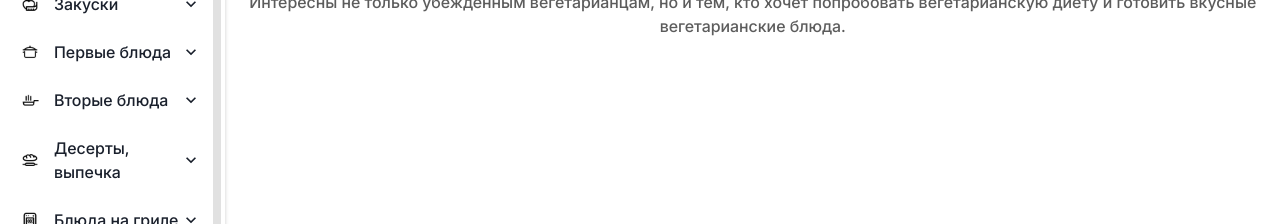
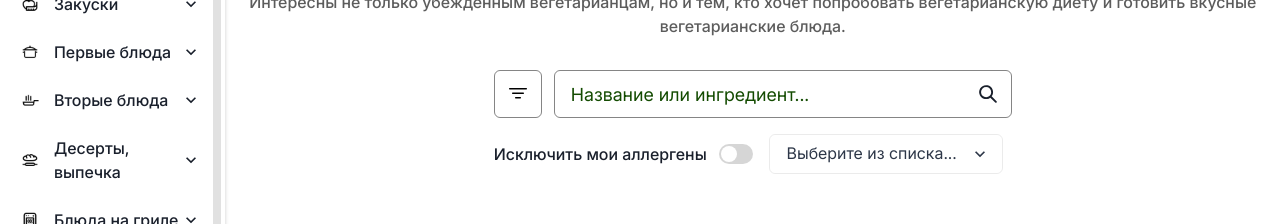
Before and after one commit to ClevertecFrontendLab/joelans, a React (Vite) app: page / in a window 1280 px wide. Shown: the part 434-658 px from the top of the page. Built offline with nearby package versions, Linux system fonts and the light colour scheme.

Commit message:
feat(content): add search bar component

```diff
--- a/src/app/App.tsx
+++ b/src/app/App.tsx
@@ -1,6 +1,6 @@
 import './App.css';
 
-import { ChakraProvider, Flex } from '@chakra-ui/react';
+import { ChakraProvider, extendTheme, Flex } from '@chakra-ui/react';
 
 import Content from '../components/Content';
 import Header from '../components/Header';
@@ -179,8 +179,33 @@ const menuCategories = [
     },
 ];
 
+const theme = extendTheme({
+    components: {
+        Switch: {
+            baseStyle: {
+                track: {
+                    width: '34px',
+                    height: '20px',
+                    padding: '0',
+                    bg: '#00000029',
+                    _checked: {
+                        bg: '#03b24fdb',
+                    },
+                },
+                thumb: {
+                    position: 'absolute',
+                    width: '16px',
+                    height: '16px',
+                    top: '2px',
+                    left: '2px',
+                },
+            },
+        },
+    },
+});
+
 const App = () => (
-    <ChakraProvider>
+    <ChakraProvider theme={theme}>
         <Header />
         <Flex>
             <Menu categories={menuCategories} />
--- a/src/components/Content.tsx
+++ b/src/components/Content.tsx
@@ -1,14 +1,16 @@
-import { Box } from '@chakra-ui/react';
+import { Flex } from '@chakra-ui/react';
 
 import PageTitle from './PageTitle';
+import SearchBar from './SearchBar';
 
 const Content = () => (
-    <Box margin='0 auto'>
+    <Flex margin='0 auto' align='center' direction='column'>
         <PageTitle
             title='Веганская кухня'
             description='Интересны не только убеждённым вегетарианцам, но и тем, кто хочет  попробовать вегетарианскую диету и готовить вкусные  вегетарианские блюда.'
         />
-    </Box>
+        <SearchBar />
+    </Flex>
 );
 
 export default Content;
--- /dev/null
+++ b/src/components/SearchBar.tsx
@@ -0,0 +1,118 @@
+import { ChevronDownIcon, SearchIcon } from '@chakra-ui/icons';
+import {
+    Box,
+    Button,
+    Flex,
+    FormControl,
+    FormLabel,
+    Icon,
+    IconButton,
+    Input,
+    InputGroup,
+    InputRightElement,
+    Menu,
+    MenuButton,
+    MenuItem,
+    MenuList,
+    Switch,
+} from '@chakra-ui/react';
+
+const SearchBar = () => (
+    <Box mb='32px'>
+        <Flex align='center' mb='16px'>
+            <IconButton
+                mr='12px'
+                _hover='none'
+                _active='none'
+                bg='transparent'
+                border='1px solid #0000007a'
+                borderRadius='6px'
+                w='48px'
+                h='48px'
+                icon={
+                    <Icon w='24px' h='24px'>
+                        <svg viewBox='0 0 24 24' fill='none' xmlns='http://www.w3.org/2000/svg'>
+                            <path
+                                d='M9 15.75C9 15.5511 9.07902 15.3603 9.21967 15.2197C9.36032 15.079 9.55109 15 9.75 15H14.25C14.4489 15 14.6397 15.079 14.7803 15.2197C14.921 15.3603 15 15.5511 15 15.75C15 15.9489 14.921 16.1397 14.7803 16.2803C14.6397 16.421 14.4489 16.5 14.25 16.5H9.75C9.55109 16.5 9.36032 16.421 9.21967 16.2803C9.07902 16.1397 9 15.9489 9 15.75ZM6 11.25C6 11.0511 6.07902 10.8603 6.21967 10.7197C6.36032 10.579 6.55109 10.5 6.75 10.5H17.25C17.4489 10.5 17.6397 10.579 17.7803 10.7197C17.921 10.8603 18 11.0511 18 11.25C18 11.4489 17.921 11.6397 17.7803 11.7803C17.6397 11.921 17.4489 12 17.25 12H6.75C6.55109 12 6.36032 11.921 6.21967 11.7803C6.07902 11.6397 6 11.4489 6 11.25ZM3 6.75C3 6.55109 3.07902 6.36032 3.21967 6.21967C3.36032 6.07902 3.55109 6 3.75 6H20.25C20.4489 6 20.6397 6.07902 20.7803 6.21967C20.921 6.36032 21 6.55109 21 6.75C21 6.94891 20.921 7.13968 20.7803 7.28033C20.6397 7.42098 20.4489 7.5 20.25 7.5H3.75C3.55109 7.5 3.36032 7.42098 3.21967 7.28033C3.07902 7.13968 3 6.94891 3 6.75Z'
+                                fill='black'
+                            />
+                        </svg>
+                    </Icon>
+                }
+                aria-label='Filter icon'
+            />
+            <InputGroup w='458px'>
+                <Input
+                    placeholder='Название или ингредиент...'
+                    borderRadius='6px'
+                    border='1px solid #0000007a'
+                    sx={{
+                        '::placeholder': {
+                            color: '#134b00',
+                            fontSize: '18px',
+                            fontWeight: '400',
+                        },
+                        _hover: {
+                            borderColor: '#0000007a',
+                        },
+                        _focus: {
+                            borderColor: '#0000007a',
+                            boxShadow: 'none',
+                        },
+                    }}
+                    fontSize='18px'
+                    fontWeight='400'
+                    color='#134b00'
+                    h='48px'
+                />
+                <InputRightElement p='24px'>
+                    <SearchIcon w='18px' h='18px' />
+                </InputRightElement>
+            </InputGroup>
+        </Flex>
+        <Flex align='center'>
+            <FormControl display='flex' alignItems='center' gap='12px' w='auto' mr='16px'>
+                <FormLabel htmlFor='toggle-switch' m='0'>
+                    Исключить мои аллергены
+                </FormLabel>
+                <Switch id='toggle-switch' />
+            </FormControl>
+            <Menu>
+                <MenuButton
+                    as={Button}
+                    rightIcon={<ChevronDownIcon w='20px' h='20px' />}
+                    w='234px'
+                    py='8px'
+                    pl='16px'
+                    pr='12px'
+                    iconSpacing={3}
+                    bg='transparent'
+                    color='#2d3748'
+                    fontWeight='400'
+                    borderRadius='6px'
+                    _hover='none'
+                    _active='none'
+                    border='1px solid #00000014'
+                    _expanded={{
+                        bg: 'transparent',
+                    }}
+                >
+                    Выберите из списка...
+                </MenuButton>
+                <MenuList>
+                    <MenuItem>Молочные продукты</MenuItem>
+                    <MenuItem>Яйцо</MenuItem>
+                    <MenuItem>Рыба</MenuItem>
+                    <MenuItem>Моллюски</MenuItem>
+                    <MenuItem>Орехи</MenuItem>
+                    <MenuItem>Томат (помидор)</MenuItem>
+                    <MenuItem>Цитрусовые</MenuItem>
+                    <MenuItem>Клубника (ягоды)</MenuItem>
+                    <MenuItem>Шоколад</MenuItem>
+                </MenuList>
+            </Menu>
+        </Flex>
+    </Box>
+);
+
+export default SearchBar;
```
Also changed, not shown: public/filter-icon.svg (added).
